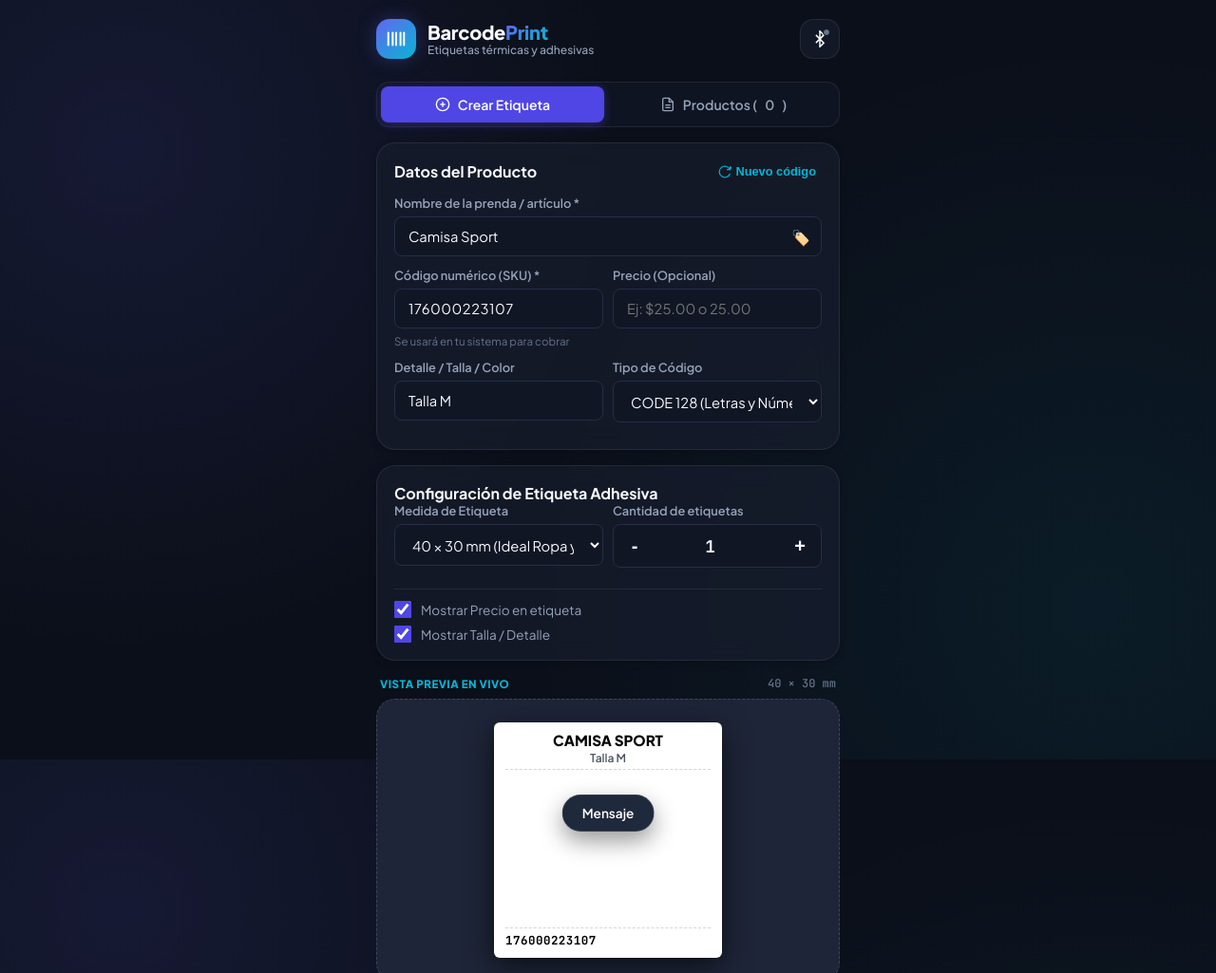
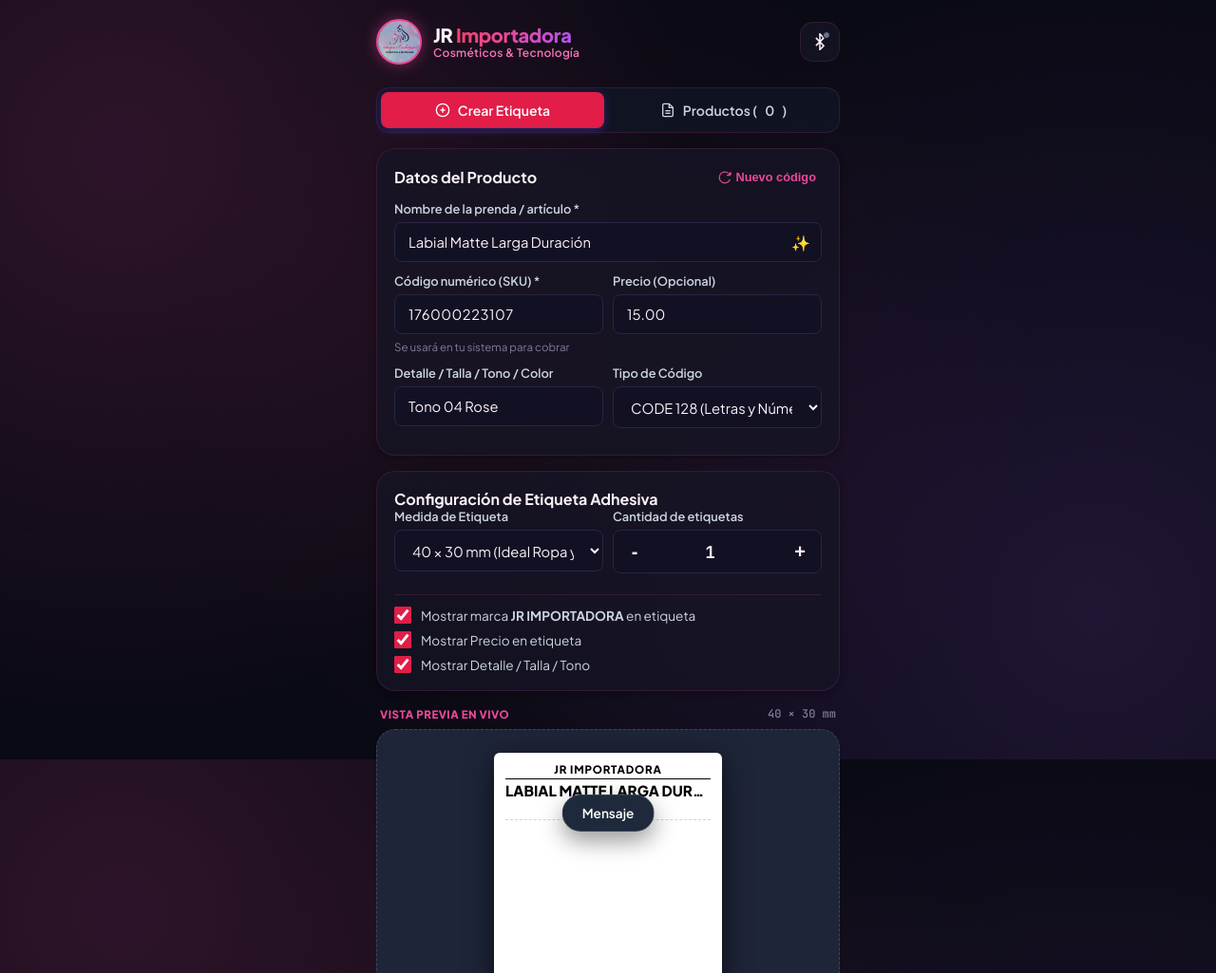
Before and after one commit to JoshueBR45/generador-de-barra, a plain HTML site: page index.html in a window 1280 px wide. Shown: the top 1025 px of the page at 95% size. Drawn offline with Linux system fonts and the light colour scheme.

Commit message:
Brand customization: JR Importadora Cosméticos & Tecnología with logo, custom theme and label branding

```diff
--- a/app.js
+++ b/app.js
@@ -16,11 +16,13 @@
   const btnQtyMinus = document.getElementById('btnQtyMinus');
   const btnQtyPlus = document.getElementById('btnQtyPlus');
   const btnAutoCode = document.getElementById('btnAutoCode');
+  const showBrandCheck = document.getElementById('showBrand');
   const showPriceCheck = document.getElementById('showPrice');
   const showDetailCheck = document.getElementById('showDetail');
 
   // Preview
   const labelPreviewCard = document.getElementById('labelPreviewCard');
+  const prevBrand = document.getElementById('prevBrand');
   const prevTitle = document.getElementById('prevTitle');
   const prevDetail = document.getElementById('prevDetail');
   const prevCodeNumber = document.getElementById('prevCodeNumber');
@@ -120,6 +122,12 @@
     }
 
     // Actualizar Textos
+    if (showBrandCheck && showBrandCheck.checked) {
+      prevBrand.style.display = 'block';
+    } else if (prevBrand) {
+      prevBrand.style.display = 'none';
+    }
+
     prevTitle.textContent = name;
 
     if (showDetailCheck.checked && detail) {
@@ -229,6 +237,13 @@
       const item = document.createElement('div');
       item.className = `thermal-print-item preset-${preset}`;
 
+      if (showBrandCheck && showBrandCheck.checked) {
+        const brandElem = document.createElement('div');
+        brandElem.className = 'th-brand';
+        brandElem.textContent = 'JR IMPORTADORA';
+        item.appendChild(brandElem);
+      }
+
       const header = document.createElement('div');
       header.className = 'th-header';
       header.innerHTML = `
@@ -302,8 +317,8 @@
     input.addEventListener('input', updateLabelPreview);
   });
 
-  [barcodeFormatSelect, labelPresetSelect, showPriceCheck, showDetailCheck].forEach(elem => {
-    elem.addEventListener('change', updateLabelPreview);
+  [barcodeFormatSelect, labelPresetSelect, showBrandCheck, showPriceCheck, showDetailCheck].forEach(elem => {
+    if (elem) elem.addEventListener('change', updateLabelPreview);
   });
 
   btnAutoCode.addEventListener('click', () => {
@@ -326,17 +341,35 @@
     ctx.fillStyle = '#ffffff';
     ctx.fillRect(0, 0, canvas.width, canvas.height);
 
+    let startY = 50;
+    if (showBrandCheck && showBrandCheck.checked) {
+      ctx.fillStyle = '#000000';
+      ctx.font = 'bold 22px sans-serif';
+      ctx.textAlign = 'center';
+      ctx.fillText('JR IMPORTADORA', canvas.width / 2, 40);
+
+      // Línea separadora
+      ctx.lineWidth = 1.5;
+      ctx.strokeStyle = '#000000';
+      ctx.beginPath();
+      ctx.moveTo(60, 48);
+      ctx.lineTo(canvas.width - 60, 48);
+      ctx.stroke();
+
+      startY = 80;
+    }
+
     // Texto de título
     ctx.fillStyle = '#000000';
-    ctx.font = 'bold 30px sans-serif';
+    ctx.font = 'bold 26px sans-serif';
     ctx.textAlign = 'center';
-    ctx.fillText(productNameInput.value.toUpperCase() || 'PRODUCTO', canvas.width / 2, 50);
+    ctx.fillText(productNameInput.value.toUpperCase() || 'PRODUCTO', canvas.width / 2, startY);
 
     // Detalle
     if (showDetailCheck.checked && productDetailInput.value) {
-      ctx.font = '20px sans-serif';
+      ctx.font = '18px sans-serif';
       ctx.fillStyle = '#444444';
-      ctx.fillText(productDetailInput.value, canvas.width / 2, 85);
+      ctx.fillText(productDetailInput.value, canvas.width / 2, startY + 28);
     }
 
     // Convertir SVG de código de barras a imagen y dibujar en canvas
--- a/index.html
+++ b/index.html
@@ -3,14 +3,14 @@
 <head>
   <meta charset="UTF-8">
   <meta name="viewport" content="width=device-width, initial-scale=1.0, maximum-scale=1.0, user-scalable=no">
-  <meta name="theme-color" content="#1e1b4b">
+  <meta name="theme-color" content="#0a0a14">
   <meta name="apple-mobile-web-app-capable" content="yes">
   <meta name="apple-mobile-web-app-status-bar-style" content="black-translucent">
-  <title>BarcodePrint - Generador e Impresor Térmico Móvil</title>
+  <title>JR Importadora - Generador de Códigos y Etiquetas</title>
 
   <!-- Manifest PWA -->
   <link rel="manifest" href="manifest.json">
-  <link rel="icon" type="image/svg+xml" href="icons/icon.svg">
+  <link rel="icon" type="image/png" href="icons/logo.png">
 
   <!-- Google Fonts -->
   <link rel="preconnect" href="https://fonts.googleapis.com">
@@ -29,18 +29,12 @@
     <!-- Topbar Móvil -->
     <header class="app-header">
       <div class="brand">
-        <div class="logo-badge">
-          <svg width="22" height="22" viewBox="0 0 24 24" fill="none" stroke="currentColor" stroke-width="2.2" stroke-linecap="round" stroke-linejoin="round">
-            <path d="M3 5v14"></path>
-            <path d="M8 5v14"></path>
-            <path d="M12 5v14"></path>
-            <path d="M17 5v14"></path>
-            <path d="M21 5v14"></path>
-          </svg>
+        <div class="logo-wrapper">
+          <img src="icons/logo.png" alt="JR Importadora Logo" class="brand-logo-img">
         </div>
         <div>
-          <h1 class="app-title">Barcode<span class="gradient-text">Print</span></h1>
-          <p class="app-subtitle">Etiquetas térmicas y adhesivas</p>
+          <h1 class="app-title">JR <span class="gradient-text">Importadora</span></h1>
+          <p class="app-subtitle">Cosméticos & Tecnología</p>
         </div>
       </div>
       <div class="header-actions">
@@ -95,8 +89,8 @@
           <div class="input-group">
             <label for="productName">Nombre de la prenda / artículo *</label>
             <div class="input-with-icon">
-              <input type="text" id="productName" placeholder="Ej: Camisa Slim Fit Azul" autocomplete="off" value="Camisa Sport">
-              <span class="field-icon">🏷️</span>
+              <input type="text" id="productName" placeholder="Ej: Labial Matte / Camisa / Audífonos" autocomplete="off" value="Labial Matte Larga Duración">
+              <span class="field-icon">✨</span>
             </div>
           </div>
 
@@ -108,14 +102,14 @@
             </div>
             <div class="input-group">
               <label for="productPrice">Precio (Opcional)</label>
-              <input type="text" id="productPrice" placeholder="Ej: $25.00 o 25.00">
+              <input type="text" id="productPrice" placeholder="Ej: $15.00 o 15.00" value="15.00">
             </div>
           </div>
 
           <div class="grid-2-cols">
             <div class="input-group">
-              <label for="productDetail">Detalle / Talla / Color</label>
-              <input type="text" id="productDetail" placeholder="Ej: Talla M / Algodón" value="Talla M">
+              <label for="productDetail">Detalle / Talla / Tono / Color</label>
+              <input type="text" id="productDetail" placeholder="Ej: Tono 04 Rose / Talla M" value="Tono 04 Rose">
             </div>
             <div class="input-group">
               <label for="barcodeFormat">Tipo de Código</label>
@@ -137,11 +131,11 @@
             <div class="input-group">
               <label for="labelPreset">Medida de Etiqueta</label>
               <select id="labelPreset">
-                <option value="40x30" selected>40 × 30 mm (Ideal Ropa y Retail)</option>
+                <option value="40x30" selected>40 × 30 mm (Ideal Ropa y Cosméticos)</option>
                 <option value="50x30">50 × 30 mm (Estándar Adhesiva)</option>
                 <option value="50x25">50 × 25 mm (Adhesiva Compacta)</option>
-                <option value="30x20">30 × 20 mm (Mini Etiqueta Joya/Accesorios)</option>
-                <option value="58mm">Rollo 58 mm continuo (Ticket térmico)</option>
+                <option value="30x20">30 × 20 mm (Mini Etiqueta Cosmético/Joya)</option>
+                <option value="58mm">Rollo 58 mm continuo (Mini impresora C9)</option>
                 <option value="80mm">Rollo 80 mm continuo</option>
               </select>
             </div>
@@ -157,12 +151,16 @@
 
           <div class="checkbox-row">
             <label class="custom-checkbox">
+              <input type="checkbox" id="showBrand" checked>
+              <span>Mostrar marca <strong>JR IMPORTADORA</strong> en etiqueta</span>
+            </label>
+            <label class="custom-checkbox">
               <input type="checkbox" id="showPrice" checked>
               <span>Mostrar Precio en etiqueta</span>
             </label>
             <label class="custom-checkbox">
               <input type="checkbox" id="showDetail" checked>
-              <span>Mostrar Talla / Detalle</span>
+              <span>Mostrar Detalle / Talla / Tono</span>
             </label>
           </div>
         </div>
@@ -176,16 +174,17 @@
 
           <div class="preview-stage">
             <div class="label-ticket-preview" id="labelPreviewCard">
+              <div class="lbl-brand" id="prevBrand">JR IMPORTADORA</div>
               <div class="lbl-header">
-                <div class="lbl-title" id="prevTitle">Camisa Sport</div>
-                <div class="lbl-detail" id="prevDetail">Talla M</div>
+                <div class="lbl-title" id="prevTitle">Labial Matte Larga Duración</div>
+                <div class="lbl-detail" id="prevDetail">Tono 04 Rose</div>
               </div>
               <div class="lbl-barcode-box">
                 <svg id="barcodeSvg"></svg>
               </div>
               <div class="lbl-footer">
                 <span class="lbl-code-text" id="prevCodeNumber">770123456789</span>
-                <span class="lbl-price-badge" id="prevPriceTag">$25.00</span>
+                <span class="lbl-price-badge" id="prevPriceTag">$15.00</span>
               </div>
             </div>
           </div>
--- a/style.css
+++ b/style.css
@@ -3,22 +3,22 @@
    =================================================== */
 
 :root {
-  --bg-primary: #0b0f19;
-  --bg-card: rgba(23, 29, 45, 0.75);
-  --bg-card-border: rgba(255, 255, 255, 0.08);
-  --bg-input: #111625;
-  --input-border: #252e46;
-  --input-focus: #4f46e5;
+  --bg-primary: #0a0a14;
+  --bg-card: rgba(22, 21, 38, 0.78);
+  --bg-card-border: rgba(236, 72, 153, 0.15);
+  --bg-input: #121124;
+  --input-border: #2a2542;
+  --input-focus: #ec4899;
 
-  --primary: #4f46e5;
-  --primary-hover: #4338ca;
-  --primary-light: rgba(79, 70, 229, 0.15);
-  --accent: #06b6d4;
-  --accent-gradient: linear-gradient(135deg, #6366f1 0%, #06b6d4 100%);
+  --primary: #e11d48;
+  --primary-hover: #be123c;
+  --primary-light: rgba(225, 29, 72, 0.18);
+  --accent: #ec4899;
+  --accent-gradient: linear-gradient(135deg, #f43f5e 0%, #ec4899 45%, #a855f7 100%);
 
-  --text-primary: #f8fafc;
-  --text-secondary: #94a3b8;
-  --text-muted: #64748b;
+  --text-primary: #fdf2f8;
+  --text-secondary: #cbd5e1;
+  --text-muted: #837b9b;
 
   --success: #10b981;
   --danger: #ef4444;
@@ -31,9 +31,9 @@
   --font-main: 'Plus Jakarta Sans', system-ui, -apple-system, sans-serif;
   --font-mono: 'JetBrains Mono', monospace;
 
-  --shadow-sm: 0 2px 8px rgba(0, 0, 0, 0.2);
-  --shadow-md: 0 8px 24px rgba(0, 0, 0, 0.35);
-  --shadow-glow: 0 0 20px rgba(99, 102, 241, 0.3);
+  --shadow-sm: 0 2px 8px rgba(0, 0, 0, 0.3);
+  --shadow-md: 0 8px 24px rgba(0, 0, 0, 0.45);
+  --shadow-glow: 0 0 24px rgba(236, 72, 153, 0.35);
 }
 
 * {
@@ -52,8 +52,9 @@
   flex-direction: column;
   -webkit-font-smoothing: antialiased;
   background-image:
-    radial-gradient(circle at 10% 20%, rgba(99, 102, 241, 0.12) 0%, transparent 40%),
-    radial-gradient(circle at 90% 80%, rgba(6, 182, 212, 0.08) 0%, transparent 45%);
+    radial-gradient(circle at 10% 20%, rgba(236, 72, 153, 0.16) 0%, transparent 45%),
+    radial-gradient(circle at 90% 80%, rgba(168, 85, 247, 0.14) 0%, transparent 50%),
+    radial-gradient(circle at 50% 50%, rgba(244, 63, 94, 0.05) 0%, transparent 60%);
   background-attachment: fixed;
 }
 
@@ -98,16 +99,25 @@
   gap: 12px;
 }
 
-.logo-badge {
-  width: 42px;
-  height: 42px;
-  border-radius: var(--radius-md);
-  background: var(--accent-gradient);
+.logo-wrapper {
+  width: 48px;
+  height: 48px;
+  border-radius: 50%;
+  overflow: hidden;
+  border: 2px solid #ec4899;
+  box-shadow: 0 0 16px rgba(236, 72, 153, 0.45);
+  background: #ffffff;
   display: flex;
   align-items: center;
   justify-content: center;
-  color: white;
-  box-shadow: var(--shadow-glow);
+  flex-shrink: 0;
+}
+
+.brand-logo-img {
+  width: 100%;
+  height: 100%;
+  object-fit: cover;
+  display: block;
 }
 
 .app-title {
@@ -119,8 +129,9 @@
 
 .app-subtitle {
   font-size: 0.75rem;
-  color: var(--text-secondary);
-  font-weight: 500;
+  color: #f472b6;
+  font-weight: 600;
+  letter-spacing: 0.3px;
 }
 
 .btn-icon {
@@ -451,6 +462,18 @@
   /* Medidas base (se ajustan por clase según el preset) */
   width: 240px;
   min-height: 160px;
+}
+
+.label-ticket-preview .lbl-brand {
+  font-size: 0.72rem;
+  font-weight: 800;
+  letter-spacing: 0.8px;
+  color: #000000;
+  text-transform: uppercase;
+  border-bottom: 1.2px solid #000000;
+  width: 100%;
+  padding-bottom: 2px;
+  margin-bottom: 3px;
 }
 
 .label-ticket-preview .lbl-header {
@@ -884,6 +907,18 @@
     height: auto !important;
   }
 
+  .thermal-print-item .th-brand {
+    width: 100% !important;
+    text-align: center !important;
+    font-size: 7.5pt !important;
+    font-weight: 900 !important;
+    letter-spacing: 0.5px !important;
+    text-transform: uppercase !important;
+    border-bottom: 0.8pt solid #000 !important;
+    padding-bottom: 0.5mm !important;
+    margin-bottom: 0.8mm !important;
+  }
+
   .thermal-print-item .th-header {
     width: 100% !important;
     text-align: center !important;
```
Also changed, not shown: icons/logo.png (added), manifest.json.
